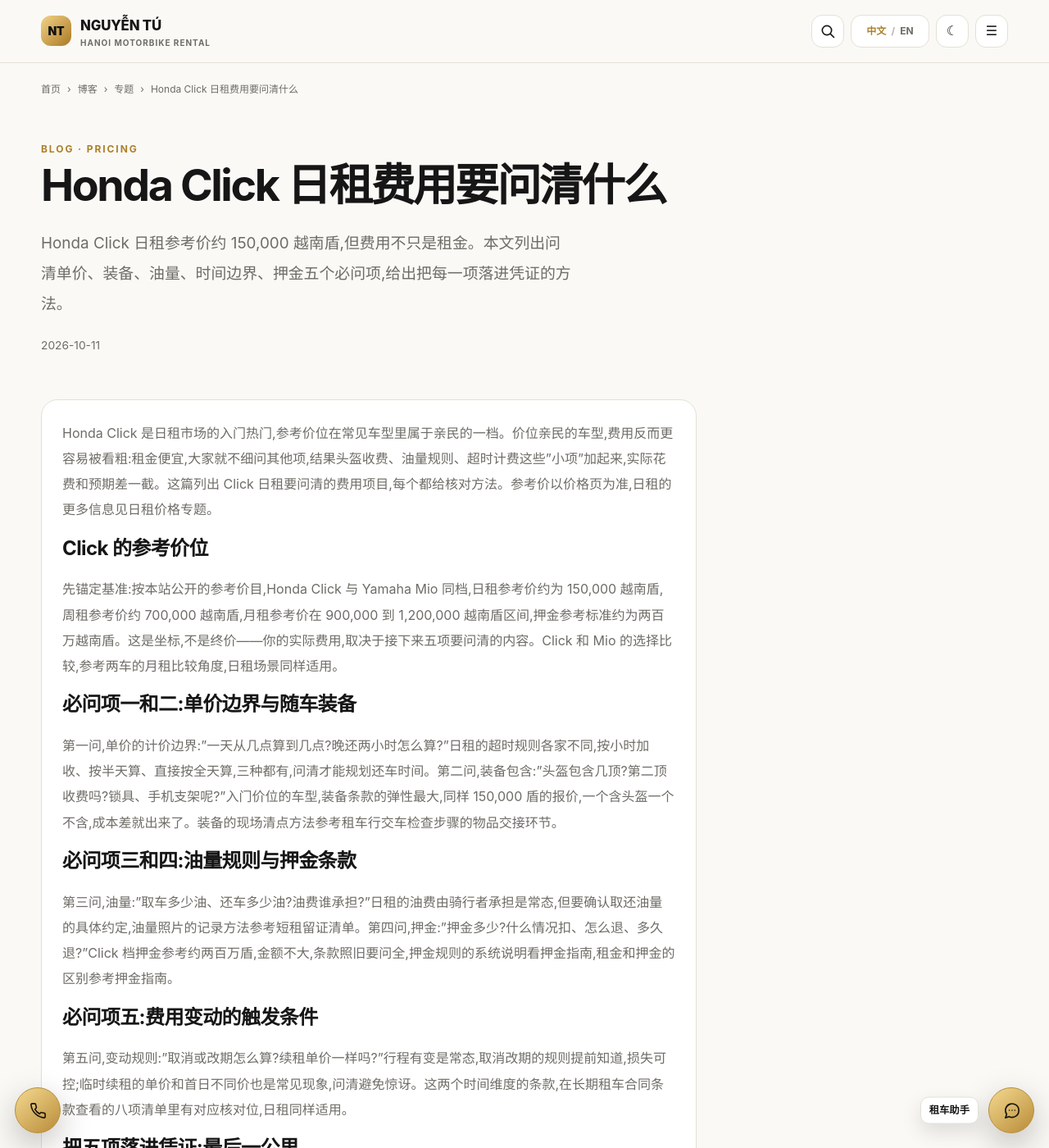
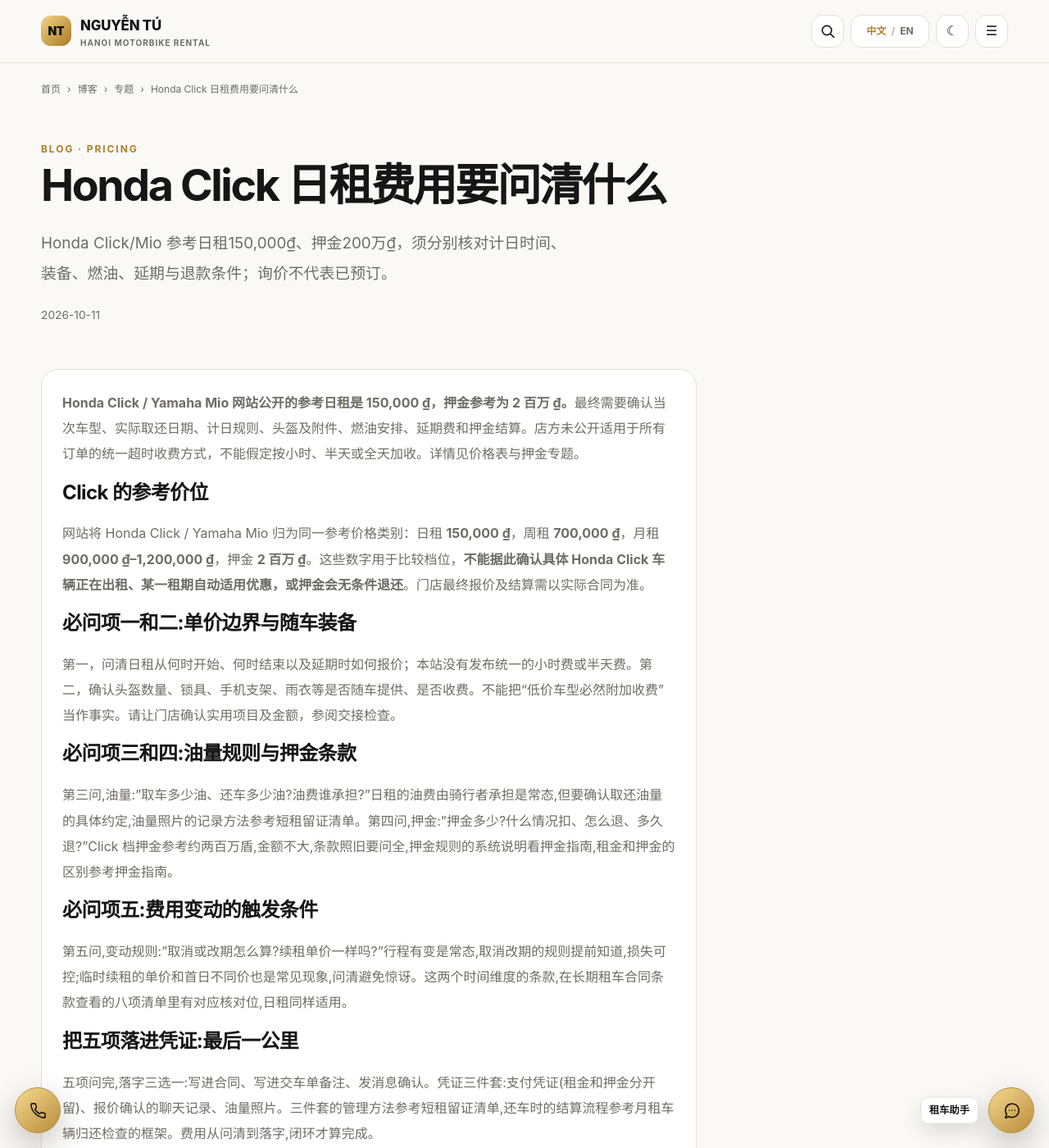
Before and after one commit to thuexemayhanoi/china, a Jekyll site: the page built from _posts/2026-10-11-hanoi-pricing-daily-05.md, in a window 1280 px wide and 1400 px high. Shown: the whole window at 82% size. Built offline with Jekyll 4.4.1, drawn with Linux system fonts in a browser that asks for light colours.

Commit message:
seo(china): answer-first audited pricing/deposit article 2026-10-11-hanoi-pricing-daily-05.md

```diff
--- a/_posts/2026-10-11-hanoi-pricing-daily-05.md
+++ b/_posts/2026-10-11-hanoi-pricing-daily-05.md
@@ -5,22 +5,23 @@
 subtopic: "daily"
 permalink: "/blog/hanoi-pricing-daily-05/"
 title: "Honda Click 日租费用要问清什么"
-description: "Honda Click 日租参考价约 150,000 越南盾,但费用不只是租金。本文列出问清单价、装备、油量、时间边界、押金五个必问项,给出把每一项落进凭证的方法。"
+description: "Honda Click/Mio 参考日租150,000₫、押金200万₫，须分别核对计日时间、装备、燃油、延期与退款条件；询价不代表已预订。"
+last_modified_at: "2026-10-12"
 primary_keyword: "河内摩托车日租价格"
 date: "2026-10-11 17:49:34 +0700"
 seo_silo: "pricing/daily"
 breadcrumbs: [{"label": "博客", "href": "/blog/"}, {"label": "专题", "href": "/topics/pricing/daily/"}, {"label": "Honda Click 日租费用要问清什么"}]
 publication_method: "automated_qa"
 ---
-Honda Click 是日租市场的入门热门,参考价位在常见车型里属于亲民的一档。价位亲民的车型,费用反而更容易被看粗:租金便宜,大家就不细问其他项,结果头盔收费、油量规则、超时计费这些"小项"加起来,实际花费和预期差一截。这篇列出 Click 日租要问清的费用项目,每个都给核对方法。参考价以[价格页](/prices/)为准,日租的更多信息见[日租价格专题](/topics/pricing/daily/)。
+**Honda Click / Yamaha Mio 网站公开的参考日租是 {{ site.data.vehicles[3].display.day }}，押金参考为 {{ site.data.vehicles[3].deposit }}。**最终需要确认当次车型、实际取还日期、计日规则、头盔及附件、燃油安排、延期费和押金结算。店方未公开适用于所有订单的统一超时收费方式，不能假定按小时、半天或全天加收。详情见[价格表](/prices/)与[押金专题](/topics/pricing/deposits/)。
 
 ## Click 的参考价位
 
-先锚定基准:按本站公开的参考价目,Honda Click 与 Yamaha Mio 同档,日租参考价约为 150,000 越南盾,周租参考价约 700,000 越南盾,月租参考价在 900,000 到 1,200,000 越南盾区间,押金参考标准约为两百万越南盾。这是坐标,不是终价——你的实际费用,取决于接下来五项要问清的内容。Click 和 Mio 的选择比较,参考[两车的月租比较角度](/blog/hanoi-rental-longterm-15/),日租场景同样适用。
+网站将 Honda Click / Yamaha Mio 归为同一参考价格类别：日租 <strong>{{ site.data.vehicles[3].display.day }}</strong>，周租 <strong>{{ site.data.vehicles[3].display.week }}</strong>，月租 <strong>{{ site.data.vehicles[3].display.month }}</strong>，押金 <strong>{{ site.data.vehicles[3].deposit }}</strong>。这些数字用于比较档位，**不能据此确认具体 Honda Click 车辆正在出租、某一租期自动适用优惠，或押金会无条件退还**。门店最终报价及结算需以实际合同为准。
 
 ## 必问项一和二:单价边界与随车装备
 
-第一问,单价的计价边界:"一天从几点算到几点?晚还两小时怎么算?"日租的超时规则各家不同,按小时加收、按半天算、直接按全天算,三种都有,问清才能规划还车时间。第二问,装备包含:"头盔包含几顶?第二顶收费吗?锁具、手机支架呢?"入门价位的车型,装备条款的弹性最大,同样 150,000 盾的报价,一个含头盔一个不含,成本差就出来了。装备的现场清点方法参考[租车行交车检查步骤](/blog/hanoi-rental-scooters-19/)的物品交接环节。
+第一，问清日租从何时开始、何时结束以及延期时如何报价；本站没有发布统一的小时费或半天费。第二，确认头盔数量、锁具、手机支架、雨衣等是否随车提供、是否收费。不能把“低价车型必然附加收费”当作事实。请让门店确认实用项目及金额，参阅[交接检查](/blog/hanoi-rental-scooters-19/)。
 
 ## 必问项三和四:油量规则与押金条款
 
```
